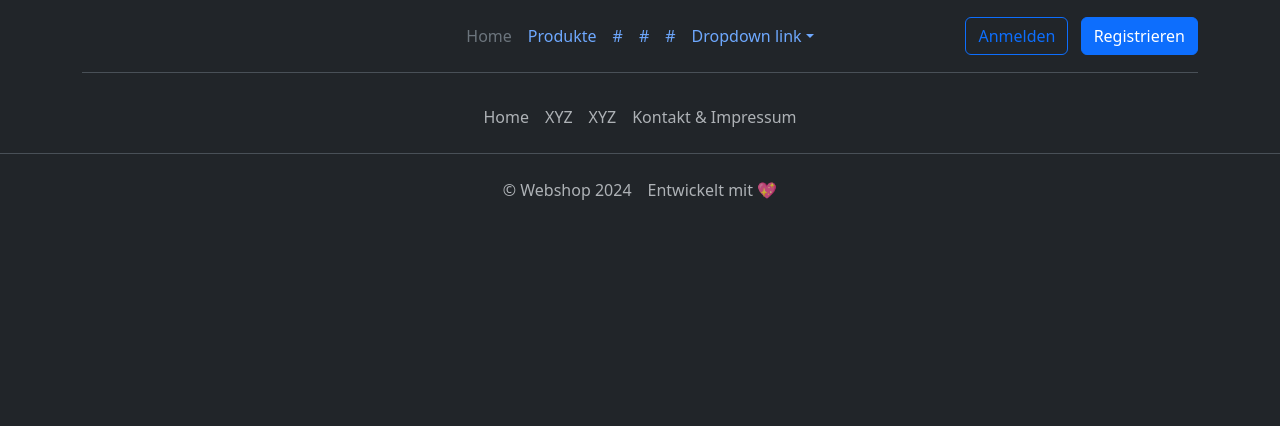
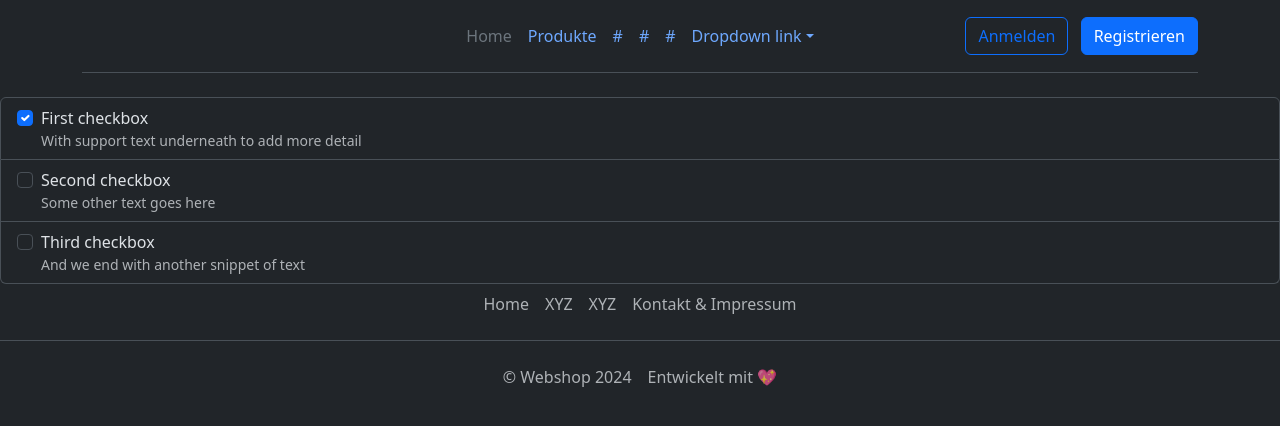
Before and after one commit to sventurbo/webshop, a PHP site: page /shoppingcart.php in a window 1280 px wide. Shown: the top 426 px of the page. Run offline with PHP 8.4, Linux system fonts and the light colour scheme.

Commit message:
shopping cart datenbank

```diff
--- a/assets/templates/header.php
+++ b/assets/templates/header.php
@@ -27,7 +27,13 @@
       </ul>
 
       <div class="col-md-3 text-end">
-        <a href="login.php"><button type="button" class="btn btn-outline-primary me-2">Anmelden</button></a>
+      <?php
+                $current_page = basename($_SERVER['PHP_SELF']);
+                if ($current_page === 'store.php') {
+                    echo '<a href="shoppingcart.php"><span class="cart-icon" onclick="openCart()">🛒</span> </a>';
+                }
+                ?>
+        <a href="login.php?msg=0"><button type="button" class="btn btn-outline-primary me-2">Anmelden</button></a>
         <a href="signup.php"><button type="button" class="btn btn-primary">Registrieren</button></a>
       </div>
     </header>
--- a/shoppingcart.php
+++ b/shoppingcart.php
@@ -24,6 +24,40 @@
         </header>
         <main>
 
+        <div class="list-group">
+    <label class="list-group-item d-flex gap-2">
+      <input class="form-check-input flex-shrink-0" type="checkbox" value="" checked="">
+      <span>
+        First checkbox
+        <small class="d-block text-body-secondary">With support text underneath to add more detail</small>
+      </span>
+    </label>
+    <label class="list-group-item d-flex gap-2">
+      <input class="form-check-input flex-shrink-0" type="checkbox" value="">
+      <span>
+        Second checkbox
+        <small class="d-block text-body-secondary">Some other text goes here</small>
+      </span>
+    </label>
+    <label class="list-group-item d-flex gap-2">
+      <input class="form-check-input flex-shrink-0" type="checkbox" value="">
+      <span>
+        Third checkbox
+        <small class="d-block text-body-secondary">And we end with another snippet of text</small>
+      </span>
+    </label>
+  </div>
+
+
+
+
+
+
+
+
+
+
+
 
 
 
```
Also changed, not shown: assets/dbdump/shoppingcart (1).sql (added, +72 -0 lines).
